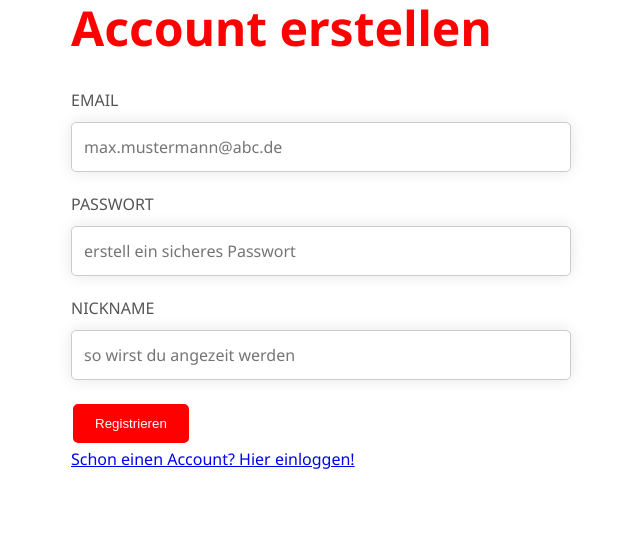
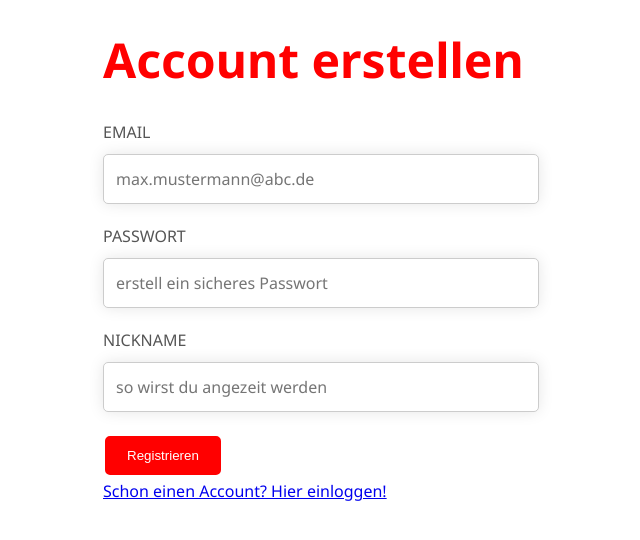
Before and after one commit to julian-kofler/geldi, a Vue app in the folder frontend_v2/: page /signup in a window 1280 px wide. Shown: the top 540 px of the page, without its empty margins (319-959 px from the left). Built offline with nearby package versions, Linux system fonts and the light colour scheme.

Commit message:
add content container on signin and signup

```diff
--- a/frontend_v2/src/modules/registration/signin.vue
+++ b/frontend_v2/src/modules/registration/signin.vue
@@ -15,7 +15,7 @@ const submit = async () => {
 </script>
 
 <template>
-  <div>
+  <div class="content-container">
     <h1>Ausgabenverwaltung</h1>
     <p>Ausgaben besser aufteilen!</p>
     <div>
--- a/frontend_v2/src/modules/registration/signup.vue
+++ b/frontend_v2/src/modules/registration/signup.vue
@@ -16,7 +16,7 @@ const submit = async () => {
 </script>
 
 <template>
-  <div>
+  <div class="content-container">
     <h1>Account erstellen</h1>
     <div>
       <div class="input-field">
```
Also changed, not shown: 1 other file (tests, documents, lock files or other folders).
